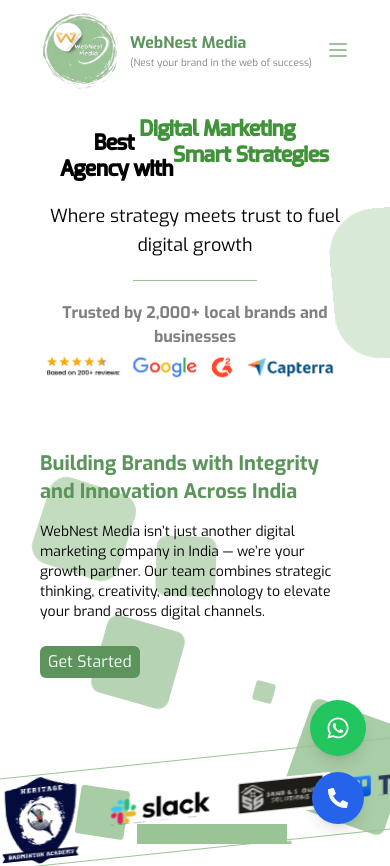
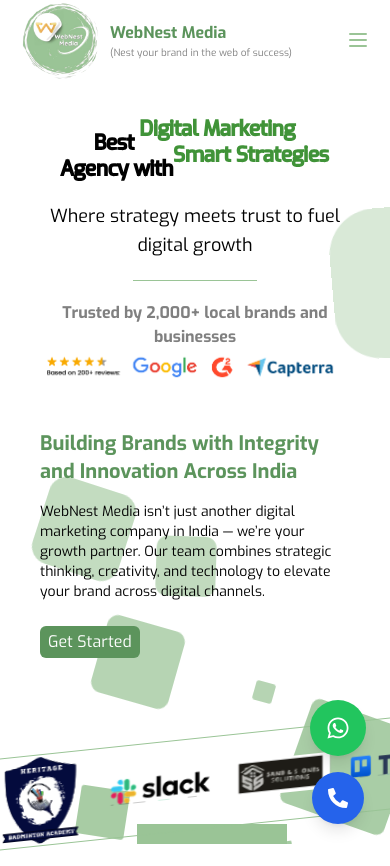
Before and after one commit to abhishek16dev/sandstone, a React (Vite) app: page / in a window 390 px wide. Shown: the top 866 px of the page. Built offline with nearby package versions, Linux system fonts and the light colour scheme.

Commit message:
code added

```diff
--- a/src/App.jsx
+++ b/src/App.jsx
@@ -11,7 +11,7 @@ import Web from './pages/web3/web';
 import ScrollToTop from './components/scrollup';
 import Privacy from './components/privacy';
 
-import "./index.css";
+// import "./index.css";
 import ContentMarketing from './pages/contentMarketing/cm';
 import Affilatemarketing from './pages/affilateMarketing/Affilatemarketing';
 
--- a/src/components/header/MobileHeader.jsx
+++ b/src/components/header/MobileHeader.jsx
@@ -72,7 +72,7 @@ export default function MobileHeader() {
 
   return (
     <header className="w-full sticky top-0 left-0 bg-[white]   z-[999999]">
-      <div className="flex justify-between items-center pl-[40px] pr-[40px] p-[10px]">
+      <div className="flex justify-between items-center pl-[20px] pr-[20px] ">
         <div className="flex items-center gap-[10px]">
           <Link to="/">
             <img src={logo} alt="WebNest Media Logo" className="w-[80px] h-[80px] rounded-full cursor-pointer" />
@@ -88,7 +88,7 @@ export default function MobileHeader() {
       </div>
 
       {open && (
-        <div className="mt-4 space-y-4 pl-[20px]">
+        <div className="mt-4  pl-[20px]">
           {menuItems.map((item, index) => (
             <div key={item.title}>
               <div className="flex items-center p-[10px] gap-1 text-[16px] cursor-pointer font-normal leading-[21px] text-[#374151] bg-transparent border-0 outline-none">
@@ -111,7 +111,7 @@ export default function MobileHeader() {
               </div>
 
               {dropdownOpen === index && item.subItems && (
-                <ul className="ml-4 mt-1 space-y-2">
+                <ul className="ml-2 mt-1 space-y-2">
                   {item.subItems.map((sub) => (
                     <li
                       key={sub.title}
--- a/src/index.css
+++ b/src/index.css
@@ -12,6 +12,7 @@
 * {
   margin: 0px;
   padding: 0px;
+  box-sizing: border-box;
 }
 
 
@@ -19,14 +20,12 @@
 body {
   margin: 0;
   padding: 0;
-  box-sizing: border-box;
-  overflow-x: hidden;
   background-image: url('./pages/home/resources/Shadowbody.svg');
   background-repeat: no-repeat;
   background-position: center;
   background-size: cover;
   width: 100%;
-   font-family: 'Exo', sans-serif;
+  font-family: 'Exo', sans-serif;
 
 }
 
@@ -80,9 +79,6 @@ h1, h2, h3, h4, h5, h6 {
   .slick-dots li button:before {
     font-size: 10px;
   }
-
-
-
 }
 
 /* html {
--- a/src/pages/home/Home.jsx
+++ b/src/pages/home/Home.jsx
@@ -242,7 +242,7 @@ const Home = () => {
 
       </Helmet>
 
-      <div className=' max-w-7xl mx-auto  '>
+      <div className=' max-w-7xl mx-auto  homeclass '>
         <div className="context  flex items-center justify-center gap-[60px]   ">
           <div className='text-part max-md:p-[40px] '>
             <div className="relative">
--- a/src/pages/home/componnet/ResponsiveCarousel.jsx
+++ b/src/pages/home/componnet/ResponsiveCarousel.jsx
@@ -29,7 +29,7 @@ const ImageSlider = ({ slides, autoSlideInterval = 4000 }) => {
 
   return (
     <div className="relative w-full mx-auto overflow-hidden transparenbody">
-      <div className="relative h-[400px] sm:h-[470px] md:h-[520px] max-md:h-[520px]">
+      <div className="relative h-[400px] sm:h-[470px] md:h-[520px] max-md:h-[550px]">
         {slides.map((slide, index) => (
           <div
             key={index}
--- a/src/pages/home/homeStyle.css
+++ b/src/pages/home/homeStyle.css
@@ -735,3 +735,11 @@ display: inline-block;
     opacity: 1;
   }
 }
+
+
+
+
+.homeclass > div{
+
+overflow-x: hidden;
+}
```
Also changed, not shown: 1 other file (tests, documents, lock files or other folders).
